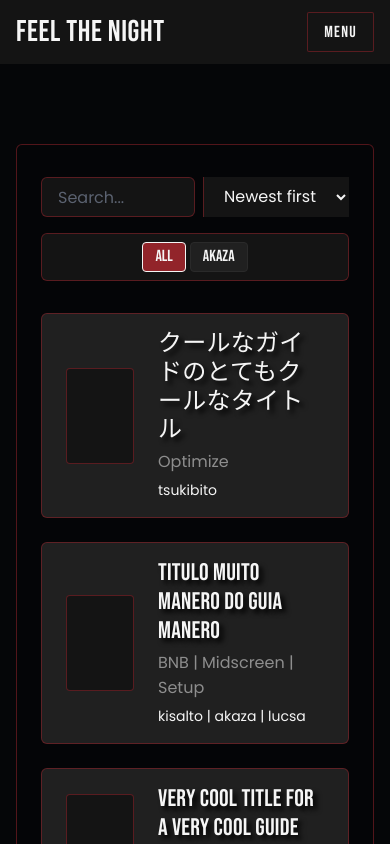
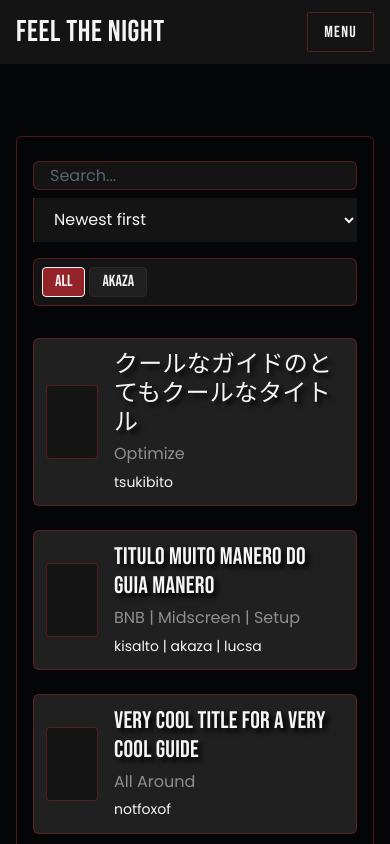
Before and after one commit to Feel-The-Night/Feel-The-Night-Frontend, a React (Vite) app: page /guides in a window 390 px wide. Shown: the top 844 px of the page. Built offline with nearby package versions, Linux system fonts and the light colour scheme.

Commit message:
fix: polish guides controls and list hierarchy

```diff
--- a/src/pages/Guides/GuideCard.module.css
+++ b/src/pages/Guides/GuideCard.module.css
@@ -37,6 +37,12 @@
   min-width: 0;
 }
 
+.title,
+.tags,
+.author {
+  overflow-wrap: anywhere;
+}
+
 .title {
   margin: 0 0 var(--space-1);
   font-family: var(--font-display);
@@ -58,3 +64,15 @@
   font-size: var(--font-size-body-sm);
   color: var(--color-text);
 }
+
+@media (max-width: 48rem) {
+  .card {
+    gap: var(--space-4);
+    padding: var(--space-3);
+  }
+
+  .thumbnail {
+    width: 52px;
+    height: 74px;
+  }
+}
--- a/src/pages/Guides/Guides.module.css
+++ b/src/pages/Guides/Guides.module.css
@@ -161,3 +161,40 @@
   font-size: var(--font-size-body);
   color: var(--color-text-muted);
 }
+
+/* Tablet: the panel loses its outer padding first. */
+@media (max-width: 75rem) {
+  .panel {
+    padding: var(--space-6) var(--space-4);
+  }
+}
+
+/* Mobile: controls stack, the filter strip scrolls instead of overflowing. */
+@media (max-width: 48rem) {
+  .page {
+    padding-block: var(--space-6);
+  }
+
+  .searchRow {
+    flex-direction: column;
+    height: auto;
+    gap: var(--space-2);
+  }
+
+  .search,
+  .sort {
+    width: 100%;
+    height: 44px;
+  }
+
+  .filters {
+    flex-wrap: nowrap;
+    overflow-x: auto;
+    justify-content: flex-start;
+    scrollbar-width: thin;
+  }
+
+  .characterSlot {
+    flex: 0 0 auto;
+  }
+}
```
